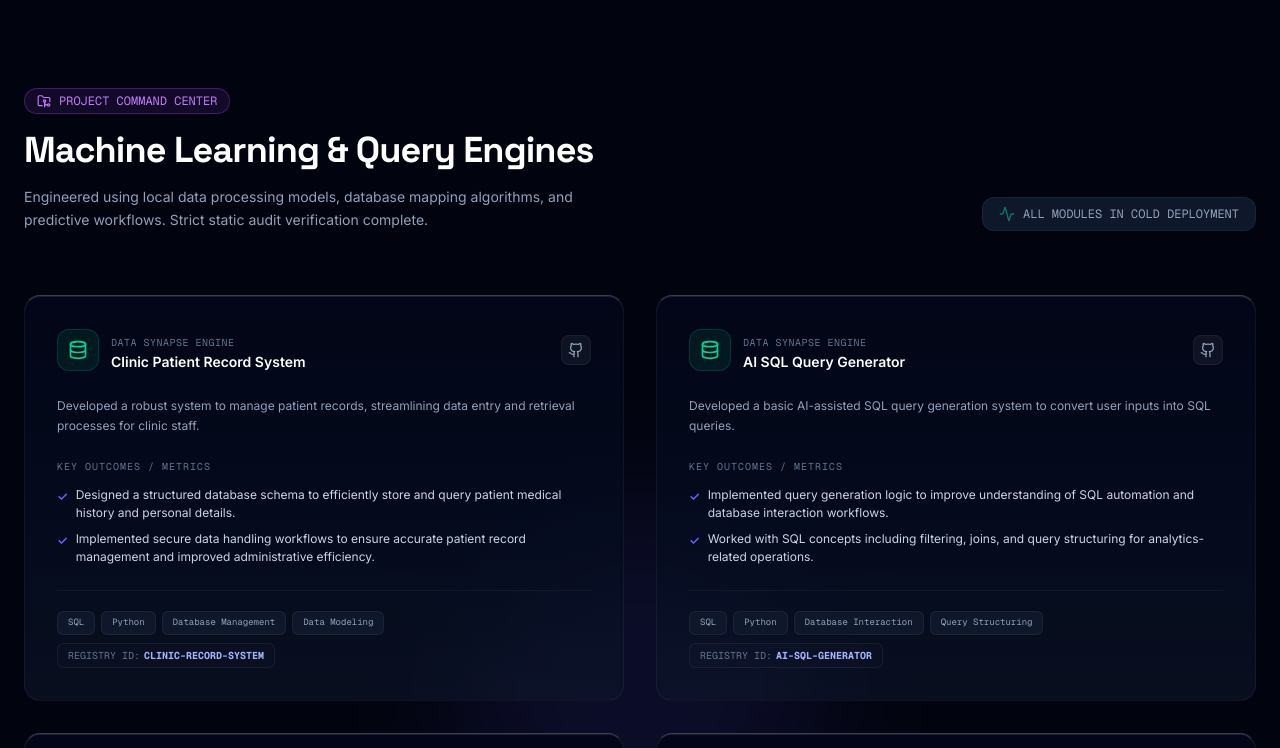
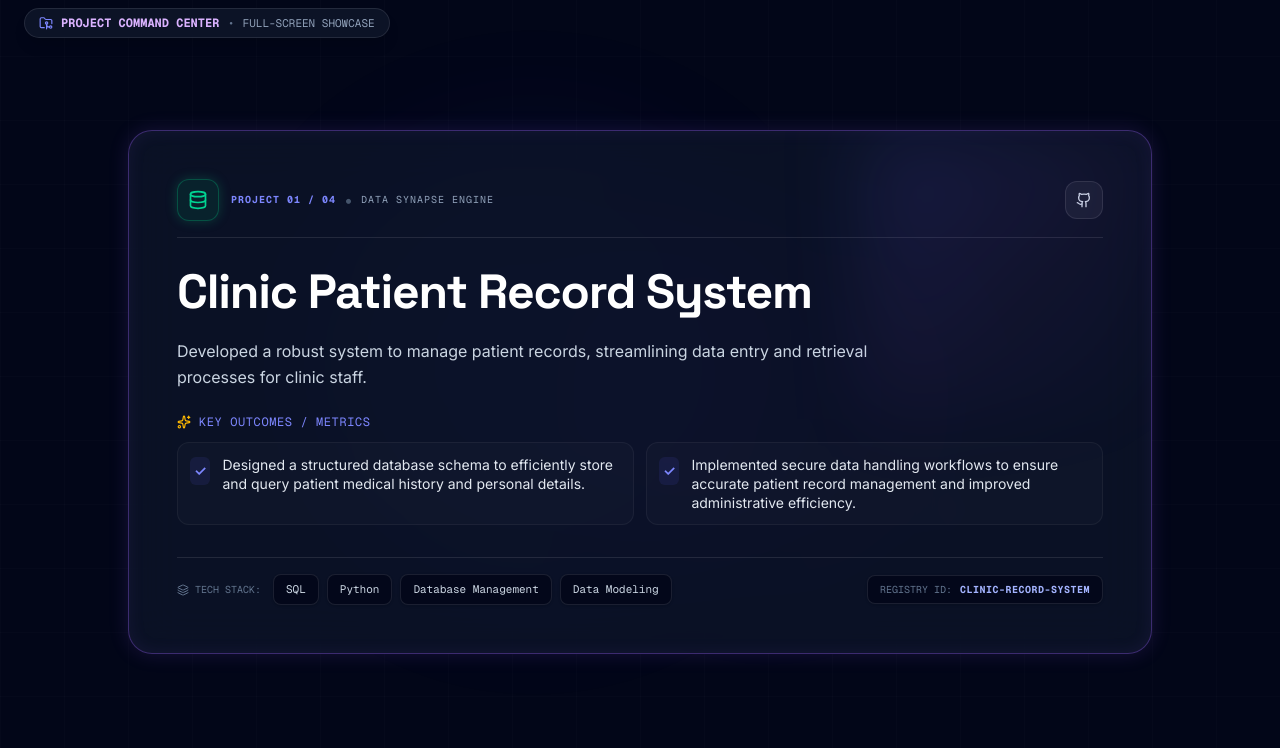
Before and after one commit to saiteja9154/portfolio, a React (Vite) app: page / in a window 1280 px wide. Shown: the part 1480-2228 px from the top of the page. Built offline with nearby package versions, Linux system fonts and the light colour scheme.

Commit message:
update the some changes

```diff
--- a/src/components/ProjectCommandCenter.tsx
+++ b/src/components/ProjectCommandCenter.tsx
@@ -1,166 +1,386 @@
-import { useState } from 'react';
+import { useState, useEffect, useRef, useCallback } from 'react';
 import { PROJECT_LIST } from '../data';
-import { motion } from 'motion/react';
-import { FolderGit2, Github, Database, Binary, Activity, Brain, BarChart3 } from 'lucide-react';
+import { motion, useInView, useReducedMotion, Variants } from 'motion/react';
+import {
+  FolderGit2,
+  Github,
+  Database,
+  Binary,
+  Brain,
+  BarChart3,
+  ExternalLink,
+  Sparkles,
+  Layers,
+  ChevronDown
+} from 'lucide-react';
 import { Project } from '../types';
 
-export default function ProjectCommandCenter() {
-  const [activeCardId, setActiveCardId] = useState<string | null>(null);
+interface ProjectSlideProps {
+  project: Project;
+  index: number;
+  totalProjects: number;
+  onInView: (index: number) => void;
+}
 
-  const handleCardClick = (proj: Project) => {
-    setActiveCardId(proj.id);
-    setTimeout(() => {
-      setActiveCardId(null);
-    }, 450); // Transient tactile scale expansion
+function ProjectSlide({ project, index, totalProjects, onInView }: ProjectSlideProps) {
+  const slideRef = useRef<HTMLDivElement>(null);
+  const isInView = useInView(slideRef, { amount: 0.5 });
+  const prefersReducedMotion = useReducedMotion();
+
+  const handleInViewUpdate = useCallback(() => {
+    if (isInView) {
+      onInView(index);
+    }
+  }, [isInView, index, onInView]);
+
+  useEffect(() => {
+    handleInViewUpdate();
+  }, [handleInViewUpdate]);
+
+  const isML = project.category === 'ml';
+  const isAIFullStack = project.category === 'ai-fullstack';
+
+  // Dynamic Icon mapping
+  const CategoryIcon = project.id === 'sql-sales-analysis'
+    ? BarChart3
+    : isAIFullStack
+    ? Brain
+    : isML
+    ? Binary
+    : Database;
+
+  // GPU accelerated entrance and exit animation variants
+  const slideVariants: Variants = {
+    hidden: prefersReducedMotion ? { opacity: 0 } : {
+      opacity: 0,
+      y: 80,
+      scale: 0.96,
+      filter: 'blur(10px)'
+    },
+    visible: {
+      opacity: 1,
+      y: 0,
+      scale: 1,
+      filter: 'blur(0px)',
+      transition: {
+        duration: 0.8,
+        ease: [0.42, 0, 0.58, 1],
+        when: "beforeChildren",
+        staggerChildren: 0.1
+      }
+    },
+    exit: prefersReducedMotion ? { opacity: 0.2 } : {
+      opacity: 0.2,
+      y: -40,
+      scale: 0.96,
+      filter: 'blur(4px)',
+      transition: {
+        duration: 0.6,
+        ease: [0.42, 0, 0.58, 1]
+      }
+    }
   };
 
+  // Title variants (Opacity 0 -> 100, TranslateY 40px -> 0, Duration 0.7s)
+  const titleVariants: Variants = {
+    hidden: prefersReducedMotion ? { opacity: 0 } : { opacity: 0, y: 40 },
+    visible: {
+      opacity: 1,
+      y: 0,
+      transition: { duration: 0.7, ease: "easeOut" }
+    }
+  };
+
+  // Description variants (fades in after title with 200ms delay)
+  const descVariants: Variants = {
+    hidden: { opacity: 0 },
+    visible: {
+      opacity: 1,
+      transition: { duration: 0.6, delay: 0.2, ease: "easeOut" }
+    }
+  };
+
+  // Key Outcomes variants (fades in, slides from left, staggered)
+  const outcomeItemVariants: Variants = {
+    hidden: prefersReducedMotion ? { opacity: 0 } : { opacity: 0, x: -15 },
+    visible: {
+      opacity: 1,
+      x: 0,
+      transition: { duration: 0.4, ease: "easeOut" }
+    }
+  };
+
+  // Tech stack chips variants (sequential upwards motion with 60ms delay between chips)
+  const chipContainerVariants: Variants = {
+    hidden: { opacity: 0 },
+    visible: {
+      opacity: 1,
+      transition: {
+        staggerChildren: 0.06,
+        delayChildren: 0.3
+      }
+    }
+  };
+
+  const chipItemVariants: Variants = {
+    hidden: prefersReducedMotion ? { opacity: 0 } : { opacity: 0, y: 15 },
+    visible: {
+      opacity: 1,
+      y: 0,
+      transition: { duration: 0.3, ease: "easeOut" }
+    }
+  };
+
+
   return (
-    <motion.section
-      id="project-command-center"
-      initial={{ opacity: 0, y: 20 }}
-      whileInView={{ opacity: 1, y: 0 }}
-      viewport={{ once: true, margin: '-100px' }}
-      transition={{ duration: 0.8, ease: "easeOut" }}
-      style={{ perspective: 1000 }}
-      className="py-24 border-b border-white/5 relative bg-black/40"
+    <section
+      id={`project-slide-${index}`}
+      ref={slideRef}
+      className="project-snap-slide h-screen w-full relative flex flex-col justify-center items-center overflow-hidden px-4 md:px-8 py-10 select-none"
     >
-      {/* Background Decorative Radial Mask */}
-      <div className="absolute top-1/2 left-1/2 -translate-x-1/2 -translate-y-1/2 w-96 h-96 bg-indigo-500/10 rounded-full blur-3xl pointer-events-none" />
+      {/* Animated Cyber Background Atmosphere */}
+      <div className="absolute inset-0 pointer-events-none z-0">
+        {/* Slow moving gradient light nodes */}
+        <div className="absolute top-1/4 left-1/4 w-96 h-96 bg-indigo-600/10 rounded-full blur-3xl animate-ambient-light" />
+        <div className="absolute bottom-1/4 right-1/4 w-96 h-96 bg-purple-600/10 rounded-full blur-3xl animate-ambient-light" style={{ animationDelay: '-6s' }} />
 
-      <div className="max-w-7xl mx-auto px-6 relative z-10 select-none">
+        {/* Floating Glowing Particles */}
+        <div className="absolute top-1/3 left-1/5 w-2 h-2 rounded-full bg-indigo-400/50 blur-[1px] animate-float-particle" />
+        <div className="absolute top-2/3 right-1/4 w-3 h-3 rounded-full bg-purple-400/40 blur-[1px] animate-float-particle" style={{ animationDelay: '-3s' }} />
+        <div className="absolute top-1/2 left-3/4 w-1.5 h-1.5 rounded-full bg-cyan-400/50 blur-[1px] animate-float-particle" style={{ animationDelay: '-5s' }} />
 
-        {/* Section Header */}
-        <div className="flex flex-col md:flex-row md:items-end justify-between mb-16 gap-4">
-          <div className="max-w-xl">
-            <div className="inline-flex items-center space-x-2 bg-purple-500/10 border border-purple-500/30 text-purple-400 px-3 py-1 rounded-full text-xs font-mono mb-4">
-              <FolderGit2 className="w-3.5 h-3.5" />
-              <span>PROJECT COMMAND CENTER</span>
+        {/* Cyber Grid Lines Overlay */}
+        <div className="absolute inset-0 bg-[linear-gradient(to_right,rgba(255,255,255,0.015)_1px,transparent_1px),linear-gradient(to_bottom,rgba(255,255,255,0.015)_1px,transparent_1px)] bg-[size:4rem_4rem]" />
       </div>
-            <h2 className="text-4xl font-bold tracking-tight text-white font-display">
-              Machine Learning & Query Engines
-            </h2>
-            <p className="mt-4 text-slate-400 text-sm leading-relaxed">
-              Engineered using local data processing models, database mapping algorithms, and predictive workflows. Strict static audit verification complete.
-            </p>
+
+      {/* Main Glass Showcase Card Container */}
+      <motion.div
+        variants={slideVariants}
+        initial="hidden"
+        animate={isInView ? "visible" : "exit"}
+        className="relative z-10 w-full max-w-5xl bg-slate-900/70 border border-white/10 backdrop-blur-xl rounded-2xl md:rounded-3xl p-6 sm:p-8 md:p-10 lg:p-12 shadow-2xl overflow-hidden animate-neon-border flex flex-col justify-between max-h-[86vh] overflow-y-auto no-scrollbar"
+      >
+        {/* Ambient Corner Accent */}
+        <div className="absolute top-0 right-0 w-72 h-72 bg-gradient-to-br from-indigo-500/15 via-purple-500/5 to-transparent blur-2xl pointer-events-none" />
+
+        <div>
+          {/* Top Category & Links Header */}
+          <div className="flex flex-wrap justify-between items-center gap-4 mb-6 border-b border-white/10 pb-4">
+
+            <div className="flex items-center space-x-3">
+              <div className={`p-2.5 rounded-xl border ${
+                isAIFullStack
+                  ? 'bg-purple-500/10 border-purple-500/30 text-purple-400 shadow-[0_0_12px_rgba(168,85,247,0.25)]'
+                  : isML
+                  ? 'bg-indigo-500/10 border-indigo-500/30 text-indigo-400 shadow-[0_0_12px_rgba(99,102,241,0.25)]'
+                  : 'bg-emerald-500/10 border-emerald-500/30 text-emerald-400 shadow-[0_0_12px_rgba(16,185,129,0.25)]'
+              }`}>
+                <CategoryIcon className="w-5 h-5" />
               </div>
-          <div className="flex items-center space-x-2 bg-slate-900 border border-white/5 px-4 py-2 rounded-xl text-xs font-mono text-slate-400">
-            <Activity className="w-4 h-4 text-emerald-400 animate-pulse" />
-            <span>ALL MODULES IN COLD DEPLOYMENT</span>
+              <div>
+                <div className="flex items-center space-x-2">
+                  <span className="text-[10px] font-mono uppercase tracking-widest text-indigo-400 font-bold">
+                    PROJECT 0{index + 1} / 0{totalProjects}
+                  </span>
+                  <span className="text-slate-600">•</span>
+                  <span className="text-[10px] font-mono uppercase tracking-widest text-slate-400">
+                    {project.categoryLabel || (isAIFullStack ? 'AI + FULL STACK + RAG' : isML ? 'PREDICTION PIPELINE' : 'DATA SYNAPSE ENGINE')}
+                  </span>
+                </div>
               </div>
             </div>
 
-        {/* Project Grid */}
-        <div className="grid grid-cols-1 md:grid-cols-2 gap-8">
-          {PROJECT_LIST.map((proj) => {
-            const isML = proj.category === 'ml';
-            const isAIFullStack = proj.category === 'ai-fullstack';
-
-            return (
-              <motion.div
-                id={`project-card-${proj.id}`}
-                key={proj.id}
-                onClick={() => handleCardClick(proj)}
-                whileHover={{
-                  rotateX: 4,
-                  rotateY: -4,
-                  y: -6,
-                  boxShadow: "0 25px 50px -12px rgba(99, 102, 241, 0.2)",
-                  transition: { duration: 0.25 }
-                }}
-                animate={activeCardId === proj.id ? {
-                  scale: 1.02,
-                  z: 25,
-                  boxShadow: "0 35px 70px -10px rgba(99, 102, 241, 0.4)",
-                  borderColor: "rgba(129, 140, 248, 0.55)"
-                } : {}}
-                transition={{ type: "spring", stiffness: 300, damping: 20 }}
-                style={{ transformStyle: 'preserve-3d' }}
-                className="relative bg-gradient-to-b from-slate-950 to-slate-900/60 border border-white/5 border-t-white/20 shadow-[inset_0_1px_0px_rgba(255,255,255,0.1)] hover:border-indigo-500/35 rounded-2xl p-8 hover:shadow-[0_20px_40px_-15px_rgba(79,70,229,0.15)] transition-all duration-300 overflow-hidden flex flex-col justify-between group cursor-pointer"
+            {/* Top-Right GitHub & Live Actions */}
+            <div className="flex items-center space-x-3">
+              {project.liveUrl && (
+                <a
+                  href={project.liveUrl}
+                  target="_blank"
+                  rel="noreferrer"
+                  className="px-3 py-1.5 bg-indigo-500/10 hover:bg-indigo-500/20 border border-indigo-500/30 hover:border-indigo-400 text-indigo-300 hover:text-white rounded-xl transition-all duration-300 hover:scale-105 flex items-center space-x-1.5 text-xs font-mono"
+                  title="View Live Demo"
                 >
-                {/* Embedded Glow Accent */}
-                <div className="absolute top-0 right-0 w-48 h-48 bg-gradient-to-br from-indigo-500/10 to-transparent opacity-0 group-hover:opacity-100 transition-opacity blur-2xl pointer-events-none" />
-
-                <div>
-                  {/* Top line with category indicators */}
-                  <div className="flex justify-between items-center mb-6">
-                    <div className="flex items-center space-x-3">
-                      <div className={`p-2.5 rounded-xl border ${
-                        isAIFullStack
-                          ? 'bg-purple-500/10 border-purple-500/20 text-purple-400'
-                          : isML
-                          ? 'bg-indigo-500/10 border-indigo-500/20 text-indigo-400'
-                          : 'bg-emerald-500/10 border-emerald-500/20 text-emerald-400'
-                      }`}>
-                        {proj.id === 'sql-sales-analysis' ? <BarChart3 className="w-5 h-5" /> : isAIFullStack ? <Brain className="w-5 h-5" /> : isML ? <Binary className="w-5 h-5" /> : <Database className="w-5 h-5" />}
-                      </div>
-                      <div>
-                        <span className="text-[10px] font-mono uppercase tracking-wider text-slate-500">
-                          {proj.categoryLabel || (isAIFullStack ? 'AI + FULL STACK + RAG' : isML ? 'PREDICTION PIPELINE' : 'DATA SYNAPSE ENGINE')}
-                        </span>
-                        <h4 className="text-sm font-semibold text-white group-hover:text-indigo-400 transition-colors">
-                          {proj.name}
-                        </h4>
-                      </div>
-                    </div>
-
-                    <div className="flex items-center space-x-2">
+                  <span>LIVE DEMO</span>
+                  <ExternalLink className="w-3.5 h-3.5" />
+                </a>
+              )}
+              {project.githubUrl && (
                 <a
-                        id={`github-link-${proj.id}`}
-                        href={proj.githubUrl}
+                  id={`github-link-${project.id}`}
+                  href={project.githubUrl}
                   target="_blank"
-                        rel="noreferrer referrer"
-                        onClick={(e) => e.stopPropagation()}
-                        className="p-1.5 bg-white/5 hover:bg-indigo-500/20 border border-white/5 hover:border-indigo-500/30 text-slate-400 hover:text-white rounded-lg transition-all"
+                  rel="noreferrer"
+                  className="p-2.5 bg-white/5 hover:bg-indigo-500/20 border border-white/10 hover:border-indigo-400/60 text-slate-300 hover:text-white rounded-xl transition-all duration-300 hover:rotate-12 hover:scale-110 hover:shadow-[0_0_20px_rgba(99,102,241,0.5)] cursor-pointer"
+                  title="View Source on GitHub"
                 >
                   <Github className="w-4 h-4" />
                 </a>
-                    </div>
+              )}
             </div>
 
-                  {/* Description Box */}
-                  <p className="text-slate-400 text-xs leading-relaxed mb-6 font-sans">
-                    {proj.description}
+          </div>
+
+          {/* Large Project Title */}
+          <motion.div variants={titleVariants} className="mb-4">
+            <h3 className="text-3xl sm:text-4xl md:text-5xl font-bold tracking-tight text-white font-display leading-tight">
+              {project.name}
+            </h3>
+            {project.tagline && (
+              <p className="text-xs sm:text-sm font-mono text-indigo-300 mt-2">
+                {project.tagline}
               </p>
+            )}
+          </motion.div>
 
-                  {/* Outcome list */}
-                  <div className="space-y-3 mb-6">
-                    <span className="text-[10px] font-mono text-slate-500 uppercase tracking-widest block">
-                      KEY OUTCOMES / METRICS
-                    </span>
-                    <ul className="space-y-2">
-                      {proj.outcomes.map((outcome, idx) => (
-                        <li key={idx} className="flex items-start text-xs text-slate-300 leading-normal">
-                          <span className="text-indigo-500 mr-2 font-bold mt-0.5">✓</span>
-                          <span>{outcome}</span>
-                        </li>
+          {/* Professional Description */}
+          <motion.p
+            variants={descVariants}
+            className="text-slate-300 text-sm md:text-base leading-relaxed mb-6 font-sans max-w-3xl"
+          >
+            {project.description}
+          </motion.p>
+
+          {/* Key Outcomes / Metrics */}
+          <div className="mb-6">
+            <div className="flex items-center space-x-2 text-xs font-mono text-indigo-400 uppercase tracking-wider mb-3">
+              <Sparkles className="w-3.5 h-3.5 text-amber-400" />
+              <span>KEY OUTCOMES / METRICS</span>
+            </div>
+
+            <ul className="grid grid-cols-1 md:grid-cols-2 gap-3">
+              {project.outcomes.map((outcome, idx) => (
+                <motion.li
+                  key={idx}
+                  variants={outcomeItemVariants}
+                  className="flex items-start space-x-3 text-xs md:text-sm text-slate-200 bg-white/[0.02] border border-white/5 hover:border-indigo-500/30 p-3 rounded-xl transition-colors"
+                >
+                  <span className="text-indigo-400 font-bold mt-0.5 shrink-0 bg-indigo-500/10 p-1 rounded-md">✓</span>
+                  <span className="leading-snug">{outcome}</span>
+                </motion.li>
               ))}
             </ul>
           </div>
         </div>
 
-                {/* Footer with technologies and stats */}
-                <div className="border-t border-white/5 pt-5 flex flex-wrap gap-2 items-center justify-between">
-                  <div className="flex flex-wrap gap-1.5">
-                    {proj.technologies.map((tech) => (
-                      <span
+        {/* Footer with Technology Chips & Registry ID */}
+        <div className="border-t border-white/10 pt-4 mt-2 flex flex-wrap items-center justify-between gap-4">
+
+          {/* Technology Chips */}
+          <motion.div
+            variants={chipContainerVariants}
+            className="flex flex-wrap gap-2 items-center"
+          >
+            <div className="flex items-center space-x-1.5 text-[10px] font-mono text-slate-500 uppercase mr-1">
+              <Layers className="w-3 h-3" />
+              <span>TECH STACK:</span>
+            </div>
+            {project.technologies.map((tech) => (
+              <motion.span
                 key={tech}
-                        className="text-[9px] font-mono bg-slate-900 border border-white/5 text-slate-400 px-2.5 py-1 rounded-md"
+                variants={chipItemVariants}
+                className="text-[11px] font-mono bg-slate-950/80 border border-white/10 text-slate-300 px-3 py-1.5 rounded-lg shadow-sm hover:border-indigo-400/60 hover:text-indigo-200 hover:-translate-y-[3px] hover:shadow-[0_0_12px_rgba(99,102,241,0.35)] transition-all duration-200 cursor-default"
               >
                 {tech}
+              </motion.span>
+            ))}
+          </motion.div>
+
+          {/* Registry ID Tag */}
+          <div className="text-[10px] font-mono text-slate-400 flex items-center space-x-2 bg-slate-950/80 border border-white/10 px-3 py-1.5 rounded-lg shadow-sm">
+            <span className="text-slate-500">REGISTRY ID:</span>
+            <span className="text-indigo-300 font-bold uppercase tracking-wider">{project.id}</span>
+          </div>
+
+        </div>
+
+      </motion.div>
+
+      {/* Downward Scroll Indicator */}
+      {index < totalProjects - 1 && (
+        <motion.div
+          animate={{ y: [0, 6, 0] }}
+          transition={{ duration: 2, repeat: Infinity, ease: "easeInOut" }}
+          className="absolute bottom-3 left-1/2 -translate-x-1/2 text-slate-500 flex flex-col items-center pointer-events-none z-20"
+        >
+          <span className="text-[9px] font-mono tracking-widest text-slate-500 uppercase mb-1">SCROLL NEXT</span>
+          <ChevronDown className="w-4 h-4 text-indigo-400" />
+        </motion.div>
+      )}
+    </section>
+  );
+}
+
+export default function ProjectCommandCenter() {
+  const [activeProjectIndex, setActiveProjectIndex] = useState(0);
+
+  const scrollToProject = (index: number) => {
+    setActiveProjectIndex(index);
+    const element = document.getElementById(`project-slide-${index}`);
+    if (element) {
+      element.scrollIntoView({ behavior: 'smooth' });
+    }
+  };
+
+  return (
+    <div
+      id="project-command-center"
+      className="project-snap-container no-scrollbar relative w-full bg-slate-950 text-slate-100 overflow-hidden"
+    >
+      {/* Header Badge Overlay */}
+      <div className="absolute top-4 left-6 z-30 pointer-events-none hidden md:flex items-center space-x-2 bg-slate-900/80 border border-white/10 px-3.5 py-1.5 rounded-full text-xs font-mono text-slate-300 backdrop-blur-md shadow-lg">
+        <FolderGit2 className="w-3.5 h-3.5 text-indigo-400" />
+        <span className="text-purple-300 font-bold">PROJECT COMMAND CENTER</span>
+        <span className="text-slate-500">•</span>
+        <span className="text-slate-400 text-[11px]">FULL-SCREEN SHOWCASE</span>
+      </div>
+
+      {/* Floating Side Project Pagination Dots */}
+      <nav
+        aria-label="Project Navigation"
+        className="fixed right-4 sm:right-6 top-1/2 -translate-y-1/2 z-40 flex flex-col items-end space-y-4 pointer-events-auto"
+      >
+        {PROJECT_LIST.map((proj, idx) => {
+          const isActive = activeProjectIndex === idx;
+          return (
+            <button
+              key={proj.id}
+              onClick={() => scrollToProject(idx)}
+              className="group flex items-center space-x-3 cursor-pointer focus:outline-none"
+              aria-label={`Scroll to ${proj.name}`}
+            >
+              {/* Tooltip label on hover */}
+              <span className="hidden sm:inline-block text-[11px] font-mono text-slate-300 opacity-0 group-hover:opacity-100 transition-all duration-300 bg-slate-900/90 border border-white/10 px-3 py-1 rounded-lg shadow-xl pointer-events-none whitespace-nowrap backdrop-blur-md">
+                0{idx + 1}. {proj.name}
               </span>
+
+              {/* Pagination Dot */}
+              <div className={`relative flex items-center justify-center transition-all duration-300 ${
+                isActive ? 'w-4 h-4' : 'w-3 h-3'
+              }`}>
+                {isActive && (
+                  <span className="absolute inset-0 rounded-full bg-indigo-500/40 animate-ping" />
+                )}
+                <div className={`w-full h-full rounded-full transition-all duration-300 border ${
+                  isActive
+                    ? 'bg-indigo-500 border-indigo-400 shadow-[0_0_12px_rgba(99,102,241,0.9)] scale-110'
+                    : 'bg-slate-800/80 border-slate-600 hover:border-indigo-400 hover:bg-slate-700'
+                }`} />
+              </div>
+            </button>
+          );
+        })}
+      </nav>
+
+      {/* Viewport Slides */}
+      {PROJECT_LIST.map((proj, idx) => (
+        <ProjectSlide
+          key={proj.id}
+          project={proj}
+          index={idx}
+          totalProjects={PROJECT_LIST.length}
+          onInView={(inViewIdx) => setActiveProjectIndex(inViewIdx)}
+        />
       ))}
     </div>
-
-                  <span className="text-[10px] font-mono text-slate-500 flex items-center space-x-1 bg-white/[0.01] border border-white/5 px-2.5 py-1 rounded-md">
-                    <span>REGISTRY ID:</span>
-                    <span className="text-indigo-300 font-bold uppercase">{proj.id}</span>
-                  </span>
-                </div>
-              </motion.div>
-            );
-          })}
-        </div>
-      </div>
-    </motion.section>
   );
 }
--- a/src/index.css
+++ b/src/index.css
@@ -28,3 +28,93 @@ body {
   mix-blend-mode: overlay;
   pointer-events: none;
 }
+
+/* Cross-browser Scrollbar Hiding Utility */
+.no-scrollbar {
+  -ms-overflow-style: none;  /* IE and Legacy Edge */
+  scrollbar-width: none;  /* Firefox */
+}
+
+.no-scrollbar::-webkit-scrollbar {
+  display: none; /* Chrome, Safari, Edge, Opera */
+  width: 0;
+  height: 0;
+}
+
+/* Projects Showcase Scroll Snap & Background Keyframes */
+.project-snap-container {
+  scroll-snap-type: y mandatory;
+  scroll-behavior: smooth;
+  -ms-overflow-style: none;  /* IE and Legacy Edge */
+  scrollbar-width: none;  /* Firefox */
+}
+
+.project-snap-container::-webkit-scrollbar {
+  display: none; /* Chrome, Safari, Edge, Opera */
+  width: 0;
+  height: 0;
+}
+
+.project-snap-slide {
+  scroll-snap-align: start;
+  scroll-snap-stop: always;
+}
+
+
+@keyframes float-particle {
+  0%, 100% {
+    transform: translateY(0px) translateX(0px) scale(1);
+    opacity: 0.3;
+  }
+  50% {
+    transform: translateY(-25px) translateX(12px) scale(1.15);
+    opacity: 0.7;
+  }
+}
+
+@keyframes ambient-light {
+  0%, 100% {
+    transform: scale(1) translate(0%, 0%);
+    opacity: 0.35;
+  }
+  50% {
+    transform: scale(1.2) translate(5%, -5%);
+    opacity: 0.65;
+  }
+}
+
+@keyframes neon-border-glow {
+  0%, 100% {
+    border-color: rgba(99, 102, 241, 0.25);
+    box-shadow: 0 0 15px rgba(99, 102, 241, 0.1), inset 0 0 15px rgba(99, 102, 241, 0.05);
+  }
+  50% {
+    border-color: rgba(168, 85, 247, 0.45);
+    box-shadow: 0 0 25px rgba(168, 85, 247, 0.2), inset 0 0 20px rgba(168, 85, 247, 0.1);
+  }
+}
+
+@keyframes grid-scan-line {
+  0% {
+    transform: translateY(-100%);
+  }
+  100% {
+    transform: translateY(1000%);
+  }
+}
+
+.animate-float-particle {
+  animation: float-particle 8s ease-in-out infinite;
+}
+
+.animate-ambient-light {
+  animation: ambient-light 12s ease-in-out infinite;
+}
+
+.animate-neon-border {
+  animation: neon-border-glow 4s ease-in-out infinite;
+}
+
+.animate-grid-scan {
+  animation: grid-scan-line 10s linear infinite;
+}
```
Lines whose indentation alone changed are shown as unchanged.
